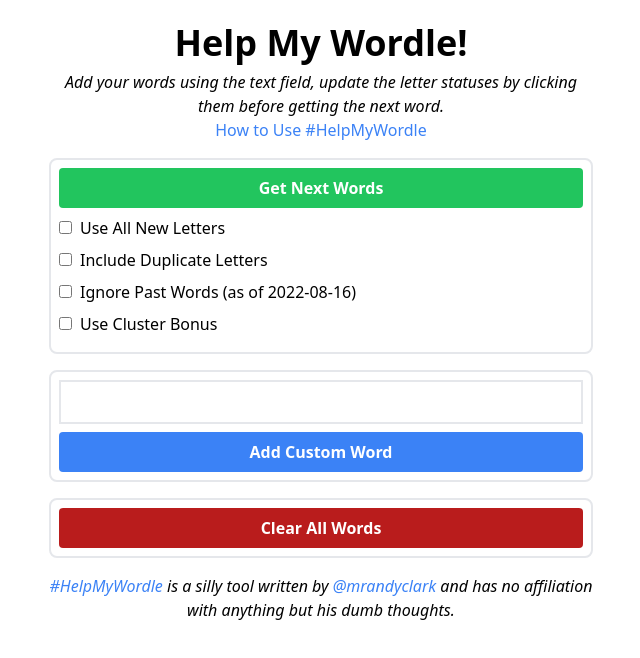
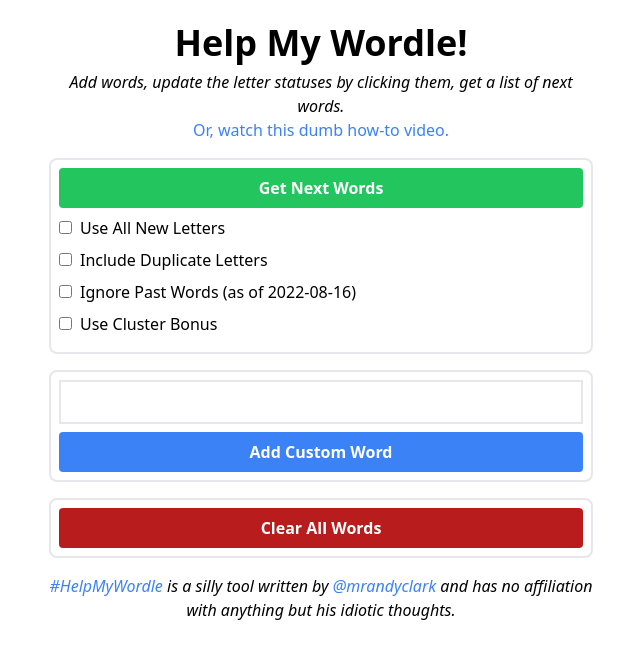
Before and after one commit to mrandyclark/wordle-helper, a Next.js app: page / in a window 1280 px wide. Shown: the top 658 px of the page, without its empty margins (319-959 px from the left). Built offline with nearby package versions, Linux system fonts and the light colour scheme.

Commit message:
some more text updates, watching vercel deploy

```diff
--- a/pages/index.js
+++ b/pages/index.js
@@ -93,7 +93,7 @@ export default function Home() {
 						Help My Wordle!
 					</Typography>
 					<Typography className="italic text-center" variant="body">
-						Add your words using the text field, update the letter statuses by clicking them before getting the next word.
+						Add words, update the letter statuses by clicking them, get a list of next words.
 					</Typography>
 					<a
 						className="block text-blue-500 text-center"
@@ -101,7 +101,7 @@ export default function Home() {
 						rel="noreferrer"
 						target="_blank"
 					>
-						How to Use #HelpMyWordle
+						Or, watch this dumb how-to video.
 					</a>
 				</div>
 
@@ -252,7 +252,7 @@ export default function Home() {
 						component="span"
 						variant="body"
 					>
-						{' '}and has no affiliation with anything but his dumb thoughts.
+						{' '}and has no affiliation with anything but his idiotic thoughts.
 					</Typography>
 
 				</div>
```
